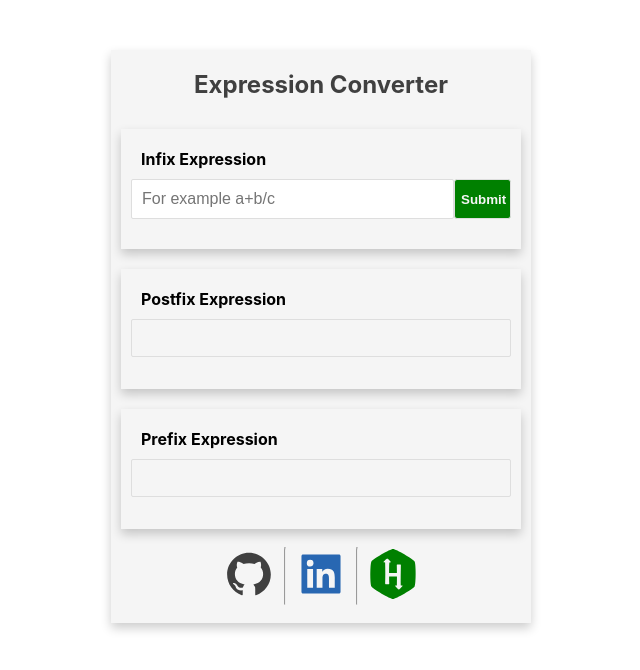
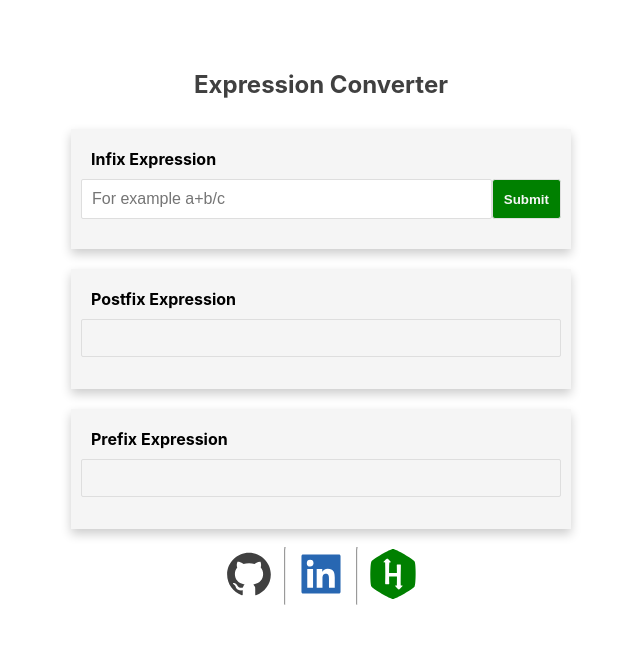
Before and after one commit to maxcharge/ExpressionConverter, a React (Create React App) app in the folder expcon/: page / in a window 1280 px wide. Shown: the top 670 px of the page, without its empty margins (319-959 px from the left). Built offline with nearby package versions, Linux system fonts and the light colour scheme.

Commit message:
main container removed

```diff
--- a/expcon/src/styles.js
+++ b/expcon/src/styles.js
@@ -3,15 +3,14 @@ const  styles={
     parentContainer:{
         display:"flex",
         flexDirection:"column",
-        minWidth:"400px",
         maxWidth:"500px",
-        width:"25vw",
+        width:"100%",
         height:"100%",
         margin:"auto",
         marginTop:"50px",
-        backgroundColor:"#F5F5F5",
+        //backgroundColor:"#F5F5F5",
         padding: "10px",
-        boxShadow: "0 5px 10px 0 rgba(0,0,0,0.2)",
+        //boxShadow: "0 5px 10px 0 rgba(0,0,0,0.2)",
     },
 
     heading:{
```
